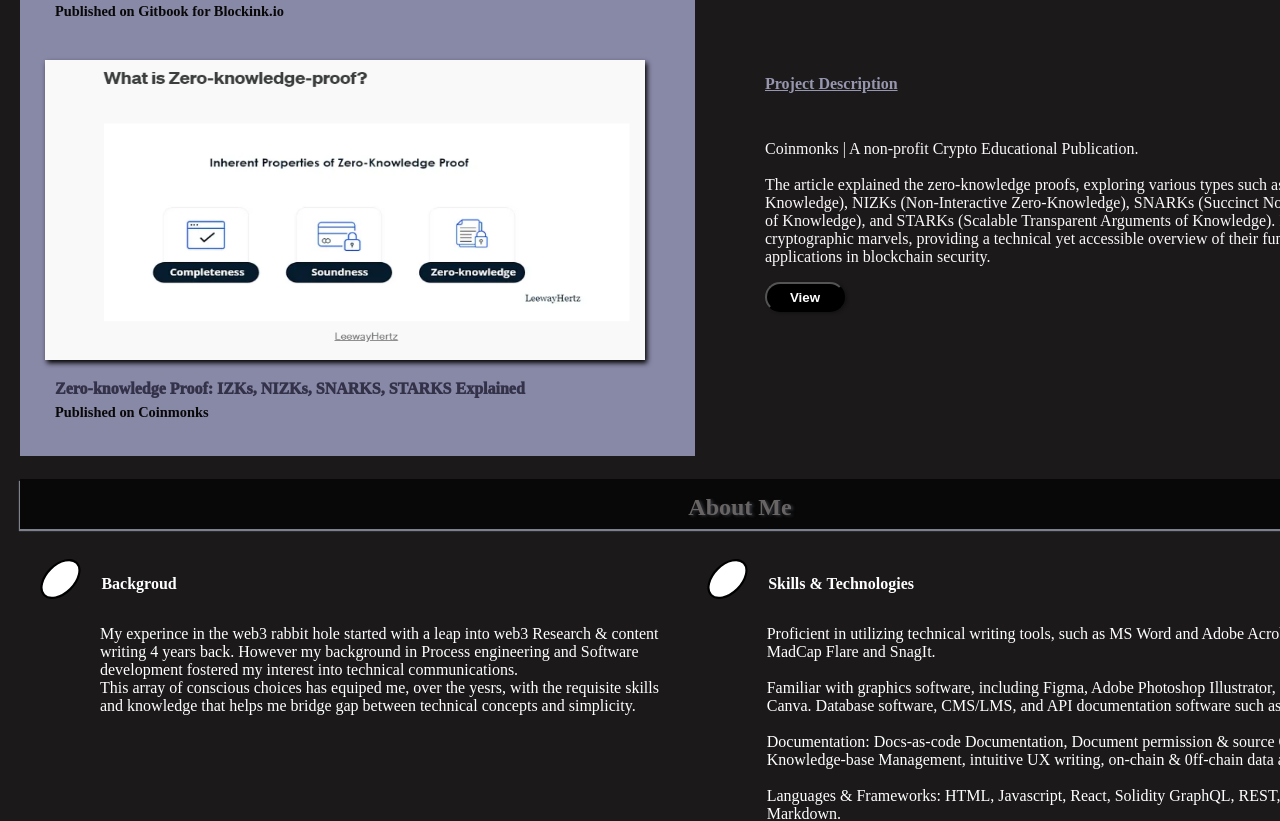
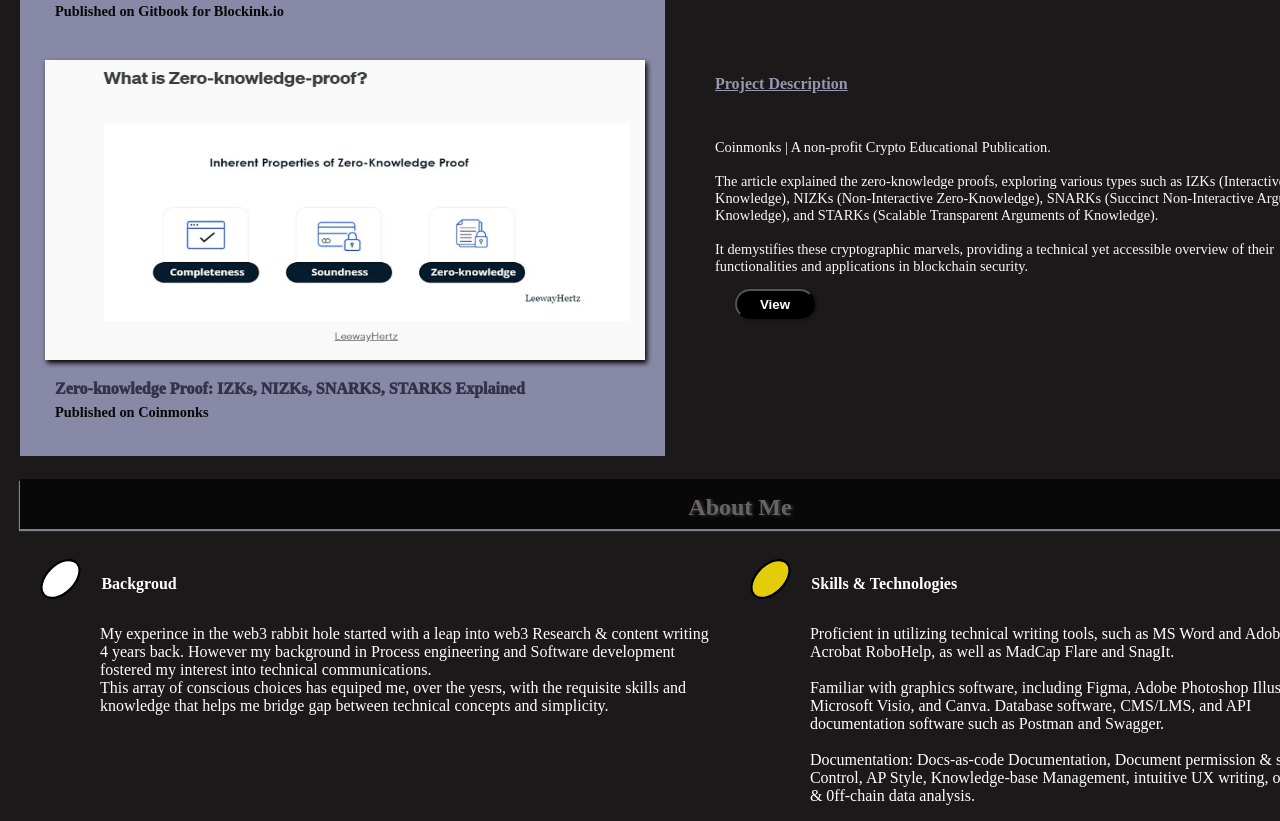
Before and after one commit to mayowaolatunji/web3Mio, a React (Vite) app: page / in a window 1280 px wide. Shown: the part 1840-2661 px from the top of the page. Built offline with nearby package versions, Linux system fonts and the light colour scheme.

Commit message:
UI/UX---

```diff
--- a/src/components/aboutMe.css
+++ b/src/components/aboutMe.css
@@ -3,7 +3,7 @@
 
     margin-top: 1780px;
     color: rgb(255, 255, 255);
-    background: none;
+    background: image("./folioCards/images/inkon.jpeg");
     width: 1440px;
     height: 550px;
 }
@@ -44,6 +44,10 @@ p{
     margin-left: 70px;
 }
 
+.aboutText2{
+    padding-right: 120px;
+}
+
 img{
     height: 40px;
 }
--- a/src/components/aboutMe.jsx
+++ b/src/components/aboutMe.jsx
@@ -3,6 +3,9 @@ import React from 'react'
 import './aboutMe.css'
 
 import Ellipse3 from "./folioCards/images/Ellipse 3 (3).svg";
+import Ellipse2 from "./folioCards/images/Ellipse 3 (2).svg";
+import Ellipse1 from "./folioCards/images/Ellipse 3 (1).svg";
+import Inkon from "./folioCards/images/inkon.jpeg";
 
 
 function aboutMe() {
@@ -21,7 +24,7 @@ function aboutMe() {
 
           <p>
             My experince in the web3 rabbit hole started with a leap into web3
-            Research & content <br /> writing 4 years back. However my
+            Research & content writing 4 years back. However my
             background in Process engineering and Software development fostered
             my interest into technical communications. <br />
             This array of conscious choices has equiped me, over the yesrs, with
@@ -32,7 +35,7 @@ function aboutMe() {
 
         <div className="aboutText2">
           <div className="TextHead">
-            <img src={Ellipse3} alt="" />
+            <img src={Ellipse1} alt="" />
             <h3>Skills & Technologies</h3>
           </div>
 
@@ -47,7 +50,7 @@ function aboutMe() {
             source Control, AP Style, Knowledge-base Management, intuitive UX
             writing, on-chain & 0ff-chain data analysis. <br /> <br />
 
-            Languages & Frameworks: HTML, Javascript, React, Solidity GraphQL,
+            Languages & Frameworks: Javascript, React, Solidity GraphQL, Python,
             REST, Github/Gitbook, Markdown.
           </p>
         </div>
--- a/src/components/folioCards/articleCards.css
+++ b/src/components/folioCards/articleCards.css
@@ -75,8 +75,8 @@ h4{
 .cardText{
   background: #1B1919;
   padding: 0px;
-  margin-bottom: -5px;
-  margin-top: -5px;
+  margin: -5px -5px -5px -30px;
+  justify-content: start;
 
 }
 
@@ -85,7 +85,7 @@ h4{
   padding: 5px;
   gap: 20px;
   margin-top: 15px;
-  margin-left: 40px;
+  margin-left: 20px;
 }
 
 .head h4{
@@ -108,7 +108,9 @@ h4{
 
 
 .cardText p{
-  margin-left: 70px;
+  margin-left: 50px;
+  font-size: 0.9rem;
+  padding-right: 120px;
 }
 
 .bttn{
@@ -127,7 +129,7 @@ h4{
 }
 
 .bttn:hover{
-  background-color:rgb(82, 82, 136);
-  box-shadow: 2px 1px 3px rgb(221, 215, 215);
+  background-color:transparent;
+  box-shadow: 2px 1px 3px rgb(44, 43, 43);
 
 }
--- a/src/components/folioCards/articleCards.jsx
+++ b/src/components/folioCards/articleCards.jsx
@@ -100,7 +100,7 @@ function portfolioCards() {
               types such as IZKs (Interactive Zero-Knowledge), NIZKs
               (Non-Interactive Zero-Knowledge), SNARKs (Succinct Non-Interactive
               Arguments of Knowledge), and STARKs (Scalable Transparent
-              Arguments of Knowledge). It demystifies these cryptographic
+              Arguments of Knowledge). <br /><br />It demystifies these cryptographic
               marvels, providing a technical yet accessible overview of their
               functionalities and applications in blockchain security.
             </p>
--- a/src/components/skillsPage.css
+++ b/src/components/skillsPage.css
@@ -44,7 +44,10 @@
   font-style: normal;
   font-weight: 400;
   line-height: normal;
+  transition: 2s;
 }
+
+
 
 .text2, .text3, .text4{
   display: block;
```
Also changed, not shown: src/components/folioCards/images/inkon.jpeg (added).
